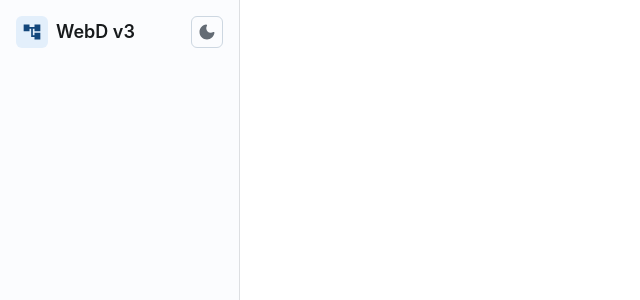
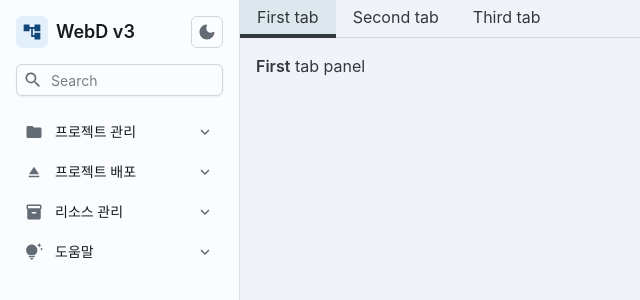
Before and after one commit to tjdrhd1207/diagramV3, a React (Vite) app: page / in a window 1280 px wide. Shown: the top 300 px of the page, without its empty margins (0-640 px from the left). Built offline with nearby package versions, Linux system fonts and the light colour scheme.

Commit message:
[v0.0.2-mui] SideBar 메뉴 구성 및FlowEditor 추가 - SideBar 프로젝트 관련 메뉴 추가 - FlowEditor Tab 구성 - FlowEditor ContextMenu 개발 중

```diff
--- a/src/App.jsx
+++ b/src/App.jsx
@@ -1,14 +1,19 @@
 import { CssBaseline, Box, CssVarsProvider } from "@mui/joy";
 import Header from "./components/Header";
 import SideBar from "./components/SideBar";
+import FlowEditor from "./components/FlowEditor";
 
 export default function WebDTemplate() {
 	return (
 		<CssVarsProvider disableTransitionOnChange>
 			<CssBaseline />
-			<Box id="main-box" sx={{ display: 'flex', minHeight: '100dvh'}}>
+			<Box
+				id="main-box"
+				sx={{ display: 'flex', minHeight: '100dvh'}}
+			>
 				<Header />
 				<SideBar />
+				<FlowEditor />
 			</Box>
 		</CssVarsProvider>
 	);
--- /dev/null
+++ b/src/components/FlowEditor.jsx
@@ -0,0 +1,67 @@
+import React from 'react'
+import { Tabs, TabList, Tab, TabPanel, Box, Menu, MenuItem } from "@mui/joy";
+
+export default function FlowEditor() {
+	const [contextMenu, setContextMenu] = React.useState(null);
+
+	const handleContextMenu = (event) => {
+		event.preventDefault();
+		setContextMenu(
+			{
+				mouseX: event.clientX + 2,
+				mouseY: event.clientY - 6,
+			},
+		);
+	}
+
+	const handleContextMenuClose = () => {
+		setContextMenu(null);
+	};
+
+	return (
+		<Box
+			sx={{
+				flexGrow: 1,
+			}}
+		>
+			<Tabs
+				aria-label="Basic tabs"
+				defaultValue={0}
+				variant="soft"
+				sx={{
+					"--Tab-indicatorThickness": "4px",
+					flexGrow: 1,
+					height: "100vh",
+					mt: 'var(--Header-height)',
+				}}
+
+			>
+				<TabList
+					onContextMenu={handleContextMenu}
+				>
+					<Tab>First tab</Tab>
+					<Tab>Second tab</Tab>
+					<Tab>Third tab</Tab>
+				</TabList>
+				<TabPanel value={0}>
+					<b>First</b> tab panel
+				</TabPanel>
+				<TabPanel value={1}>
+					<b>Second</b> tab panel
+				</TabPanel>
+				<TabPanel value={2}>
+					<b>Third</b> tab panel
+				</TabPanel>
+			</Tabs>
+			<Menu
+				open={contextMenu !== null}
+				onClose={handleContextMenuClose}
+				onClick={handleContextMenuClose}
+			>
+				<MenuItem>현재 페이지 닫기</MenuItem>
+				<MenuItem>다른 페이지 모두 닫기</MenuItem>
+				<MenuItem>모든 페이지 닫기</MenuItem>
+			</Menu>
+		</Box>
+	)
+}
--- a/src/components/SideBar.jsx
+++ b/src/components/SideBar.jsx
@@ -1,9 +1,102 @@
+import React from 'react'
 import { AccountTree } from "@mui/icons-material";
-import { Box, GlobalStyles, IconButton, Sheet, Typography } from "@mui/joy";
+import { Box, Chip, GlobalStyles, IconButton, Input, List, ListItem, ListItemButton, ListItemContent, Sheet, Typography, listItemButtonClasses } from "@mui/joy";
 import ColorSchemeToggle from "./ColorSchemeToggle";
+import SearchRoundedIcon from '@mui/icons-material/SearchRounded';
+import Folder from '@mui/icons-material/Folder';
+import Eject from '@mui/icons-material/Eject';
+import TipsAndUpdates from '@mui/icons-material/TipsAndUpdates'
+import Inventory2 from '@mui/icons-material/Inventory2'
+import KeyboardArrowDownIcon from '@mui/icons-material/KeyboardArrowDown';
 // https://codesandbox.io/p/sandbox/crazy-mestorf-gj5kmz?file=%2Fcomponents%2FSidebar.tsx%3A82%2C16
 
+const serviceMenu = [
+	{
+		title: "프로젝트 관리",
+		submenuItem: ["새 프로젝트", "프로젝트 열기", "최근 프로젝트", "프로젝트 저장", "프로젝트 닫기"],
+		icon: <Folder />
+	},
+	{
+		title: "프로젝트 배포",
+		submenuItem: ["배포", "소스 형상관리", "시뮬레이터"],
+		icon: <Eject />
+	},
+	{
+		title: "리소스 관리",
+		submenuItem: ["멘트 관리", "서비스 코드 관리"],
+		icon: <Inventory2 />
+	},
+	{
+		title: "도움말",
+		submenuItem: ["버전 정보", "릴리즈 노트", "도움말", "단축기"],
+		icon: <TipsAndUpdates />
+	},
+]
+
+function Toggler({
+	defaultExpanded = false,
+	renderToggle,
+	children,
+}) {
+	const [open, setOpen] = React.useState(defaultExpanded);
+	return (
+		<React.Fragment>
+			{renderToggle({ open, setOpen })}
+			<Box
+				sx={{
+					display: 'grid',
+					gridTemplateRows: open ? '1fr' : '0fr',
+					transition: '0.2s ease',
+					'& > *': {
+						overflow: 'hidden',
+					},
+				}}
+			>
+				{children}
+			</Box>
+		</React.Fragment>
+	);
+}
+
+/**
+ * @param {string} title
+ * @param {string[]} submenuItem
+ * @param {JSX.Element} icon
+ */
+function menuItem(
+	title,
+	submenuItem,
+	icon = <Folder />
+) {
+	return (
+		<Toggler
+			renderToggle={({ open, setOpen }) => (
+				<ListItemButton onClick={() => setOpen(!open)}>
+					{icon}
+					<ListItemContent>
+						<Typography level="title-sm">{title}</Typography>
+					</ListItemContent>
+					<KeyboardArrowDownIcon
+						sx={{ transform: open ? 'rotate(180deg)' : 'none' }}
+					/>
+				</ListItemButton>
+			)}
+		>
+			<List sx={{ gap: 0.5 }}>
+				{submenuItem.map((item, index) => {
+					return (
+						<ListItem key={item} sx={{ mt: index == 0  ? 0.5 : 'none' }}>
+							<ListItemButton>{item}</ListItemButton>
+						</ListItem>
+					)
+				})}
+			</List>
+		</Toggler>
+	);
+}
+
 export default function SideBar() {
+	const fileMenuChilds = ["새 프로젝트", "프로젝트 열기", "프로젝트 닫기"];
 	return (
 		<Sheet
 			className="SideBar"
@@ -43,6 +136,37 @@ export default function SideBar() {
 				<Typography level="title-lg">WebD v3</Typography>
 				<ColorSchemeToggle sx={{ ml: 'auto' }} />
 			</Box>
+			<Input size="sm" startDecorator={<SearchRoundedIcon />} placeholder="Search" />
+			<Box
+				sx={{
+					minHeight: 0,
+					overflow: 'hidden auto',
+					flexGrow: 1,
+					display: 'flex',
+					flexDirection: 'column',
+					[`& .${listItemButtonClasses.root}`]: {
+						gap: 1.5,
+					},
+				}}
+			>
+				<List
+					size="sm"
+					sx={{
+						gap: 1,
+						'--List-nestedInsetStart': '30px',
+						'--ListItem-radius': (theme) => theme.vars.radius.sm,
+					}}
+				>
+					{serviceMenu.map(menu => {
+						const {title, submenuItem, icon} = menu;
+						return (
+							<ListItem nested key={title}>
+								{menuItem(title, submenuItem, icon)}
+							</ListItem>
+						);
+					})}
+				</List>
+			</Box>
 		</Sheet>
 	)
 }
```
Also changed, not shown: 1 other file (tests, documents, lock files or other folders).
